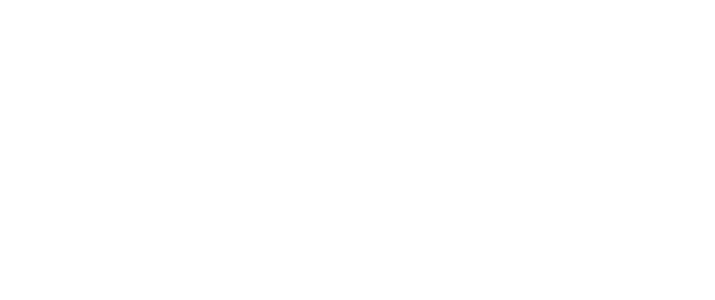
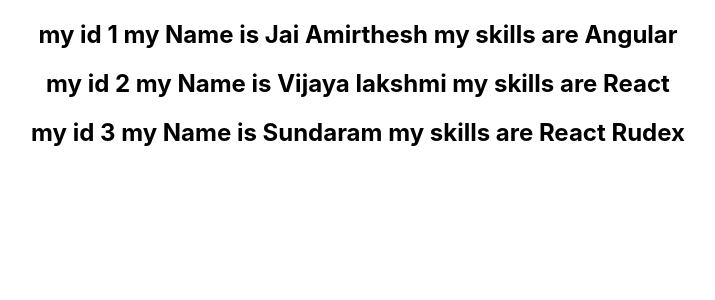
Before and after one commit to sundaramhpe/React, a React (Create React App) app in the folder hello-world/: page / in a window 1280 px wide. Shown: the top 300 px of the page, without its empty margins (282-997 px from the left). Built offline with nearby package versions, Linux system fonts and the light colour scheme.

Commit message:
passing data list using props

```diff
--- a/hello-world/src/App.js
+++ b/hello-world/src/App.js
@@ -8,11 +8,13 @@ import Message from './components/Message'
 import Counter from './components/Counter'
 import ParentComponent from './components/ParentComponent';
 import UserGreetings from './components/UserGreetings';
+import NameList from './components/NameList';
 
 function App() {
   return (
     <div className="App">
-    <UserGreetings/>
+    <NameList/>
+    {/* {<UserGreetings/>} */}
      {/* <Counter/> */}
      {/*<ParentComponent/>*/}
      { /* <Greet name='Sundar'>
--- /dev/null
+++ b/hello-world/src/components/NameList.js
@@ -0,0 +1,38 @@
+import React from 'react'
+import Person from './Person'
+
+function NameList() {
+const persons = [
+    {
+        id:1,
+        name:'Jai Amirthesh ',
+        skill: 'Angular'
+
+    },
+    {
+        id:2,
+        name:'Vijaya lakshmi  ',
+        skill: 'React'
+    },
+    {
+        id:3,
+        name:'Sundaram  ',
+        skill: 'React Rudex'
+    }
+]
+//const personList = persons.map(person => <h2>my id {person.id} my Name is {person.name} my skills are {person.skill}</h2>)
+const personList = persons.map(person =><Person person ={person}/>)
+return <div>{personList}</div>
+
+    //const names=['Sundar','Abi','Viji']
+
+    // return (
+    //     <div>
+    //         {
+    //             names.map(name => <h2>{name}</h2>)
+    //         }
+    //     </div>
+    // )
+}
+
+export default NameList
--- /dev/null
+++ b/hello-world/src/components/Person.js
@@ -0,0 +1,11 @@
+import React from 'react'
+
+function Person({person}) {
+    return (
+        <div>
+             <h2>my id {person.id} my Name is {person.name} my skills are {person.skill}</h2>
+        </div>
+    )
+}
+
+export default Person
```
